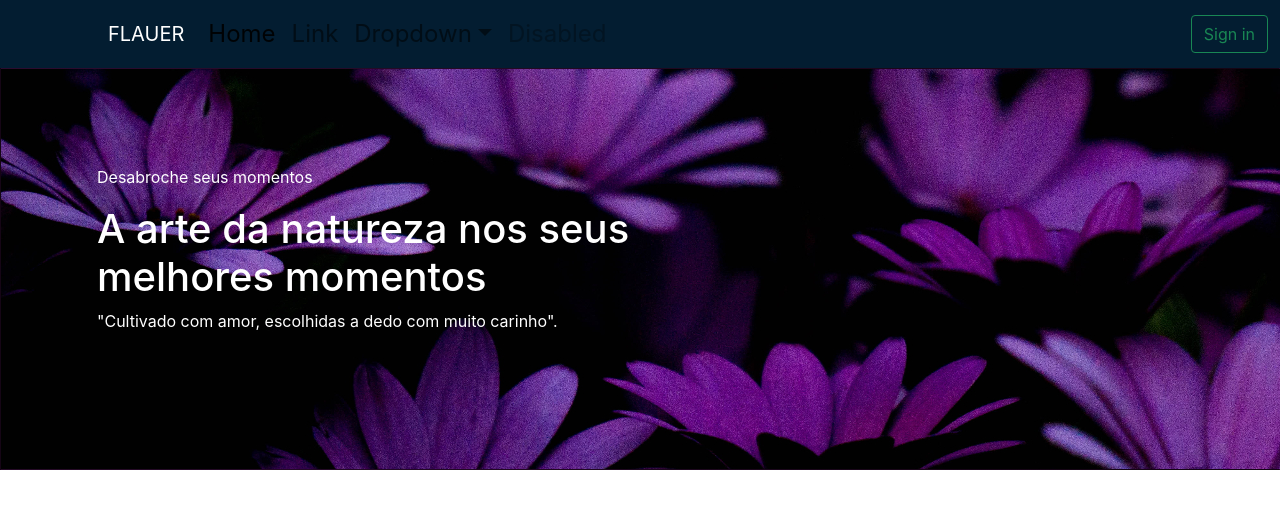
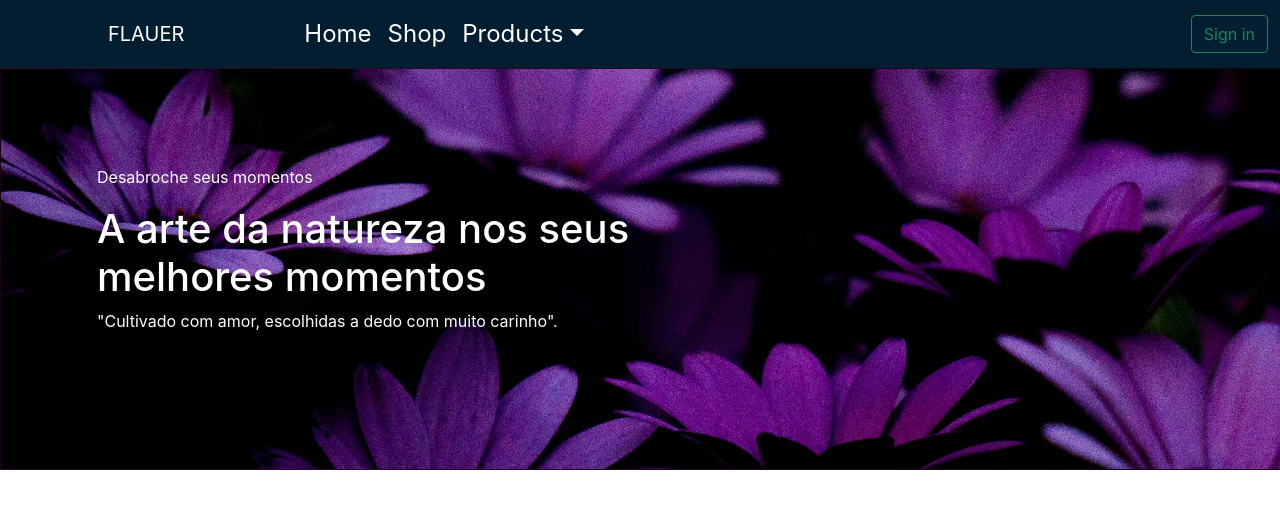
Before and after one commit to Guilherme-Vale-98/flowershop-app-frontend, a React (Create React App) app: page / in a window 1280 px wide. Shown: the top 508 px of the page. Built offline with nearby package versions, Linux system fonts and the light colour scheme.

Commit message:
changed navbar

```diff
--- a/src/Layout/Navbar/Navbar.tsx
+++ b/src/Layout/Navbar/Navbar.tsx
@@ -10,27 +10,21 @@ const Navbar = (props: Props) => {
     <button className="navbar-toggler" type="button" data-bs-toggle="collapse" data-bs-target="#navbarSupportedContent" aria-controls="navbarSupportedContent" aria-expanded="false" aria-label="Toggle navigation">
       <span className="navbar-toggler-icon"></span>
     </button>
-    <div className="collapse navbar-collapse" id="navbarSupportedContent">
+    <div className="collapse ps-5 ms-5 navbar-collapse" id="navbarSupportedContent">
       <ul className="navbar-nav me-auto mb-2 mb-lg-0">
         <li className="nav-item">
-          <a className="nav-link active" aria-current="page" href="#">Home</a>
+          <a className="nav-link active text-white" aria-current="page" href="#">Home</a>
         </li>
         <li className="nav-item">
-          <a className="nav-link" href="#">Link</a>
+          <a className="nav-link text-white" href="#">Shop</a>
         </li>
         <li className="nav-item dropdown">
-          <a className="nav-link dropdown-toggle" href="#" id="navbarDropdown" role="button" data-bs-toggle="dropdown" aria-expanded="false">
-            Dropdown
+          <a className="nav-link text-white dropdown-toggle" href="#" id="navbarDropdown" role="button" data-bs-toggle="dropdown" aria-expanded="false">
+            Products
           </a>
           <ul className="dropdown-menu" aria-labelledby="navbarDropdown">
-            <li><a className="dropdown-item" href="#">Action</a></li>
-            <li><a className="dropdown-item" href="#">Another action</a></li>
-            <li><hr className="dropdown-divider"/></li>
-            <li><a className="dropdown-item" href="#">Something else here</a></li>
+            <li><a className="dropdown-item" href="#">Buquês</a></li>
           </ul>
-        </li>
-        <li className="nav-item">
-          <a className="nav-link disabled" href="#" tabIndex={-1} aria-disabled="true">Disabled</a>
         </li>
       </ul>
       <form className="d-flex">
```
